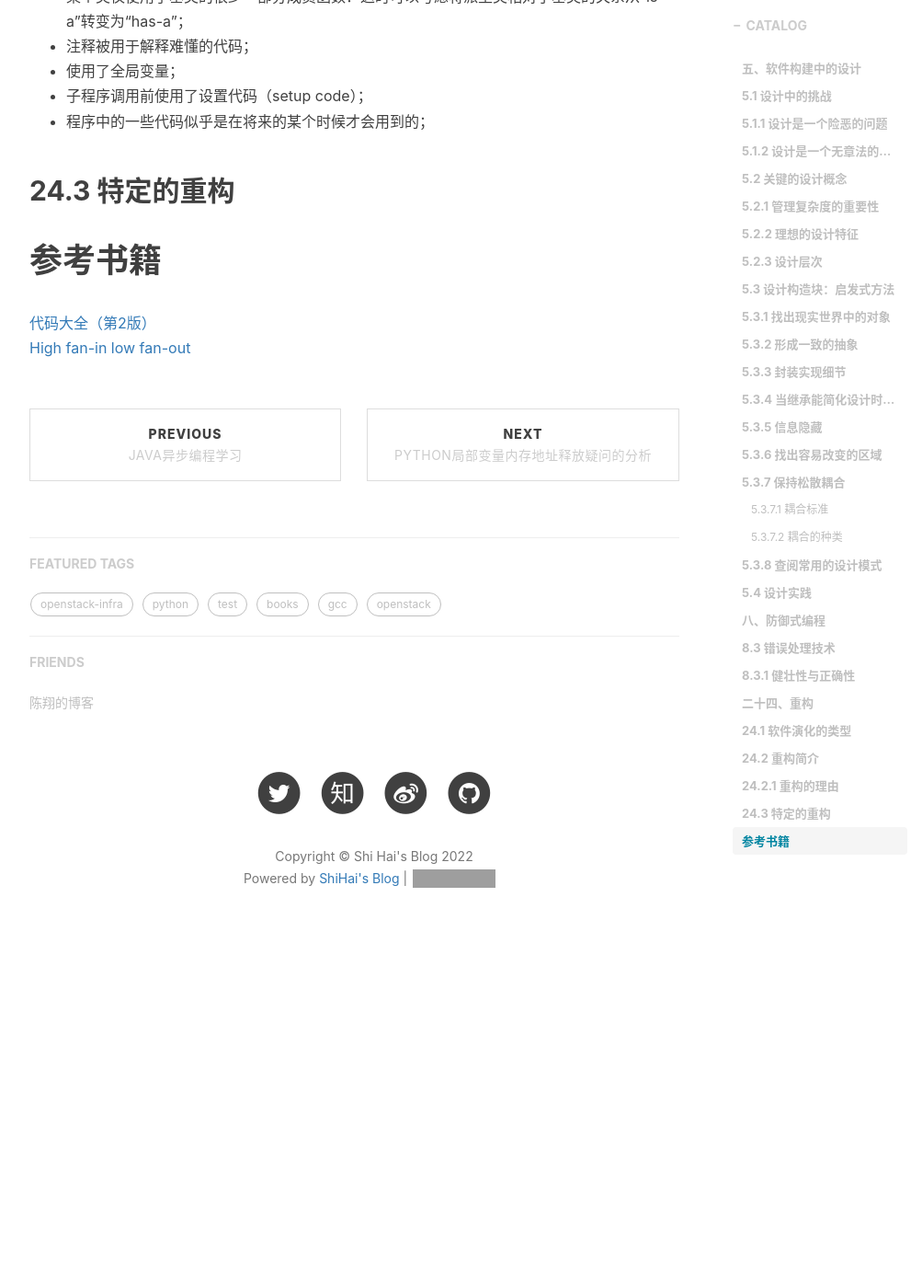
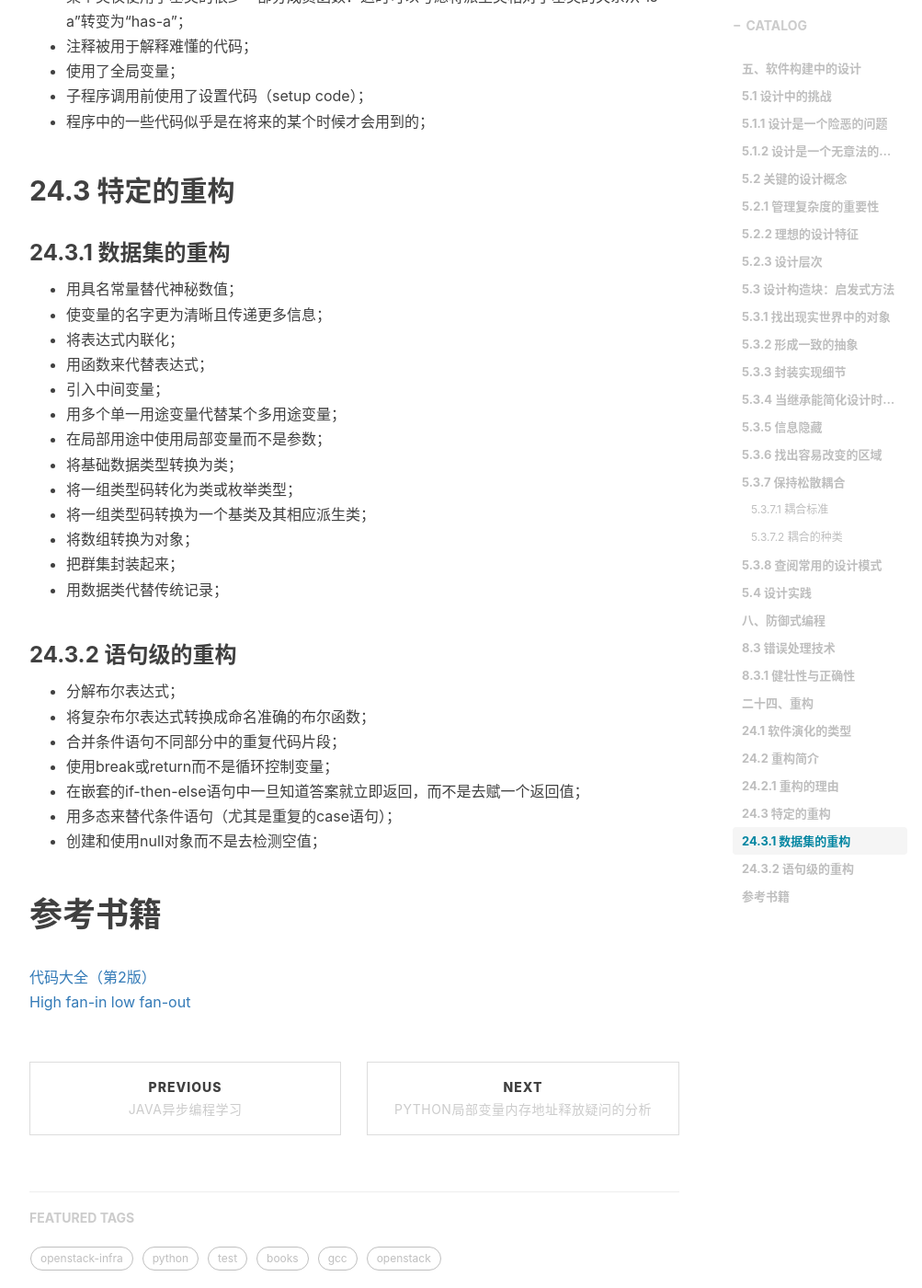
Before and after one commit to shihai1991/shihai1991.github.io, a Jekyll site: the page built from _posts/2022-05-28-代码大全2.md, in a window 1280 px wide and 1400 px high, scrolled down 5918 px. Shown: the whole window at 92% size, without its empty margins (233-1236 px from the left). Built offline with Jekyll 4.4.1, drawn with Linux system fonts in a browser that asks for light colours; nearby versions of some CDN libraries; comment, search, counter and statistics services are not loaded; before the commit the page ends 6977 px from its top, so only the background shows below that; grey boxes are pictures that could not be loaded.

Commit message:
Update 2022-05-28-代码大全2.md

```diff
--- a/_posts/2022-05-28-代码大全2.md
+++ b/_posts/2022-05-28-代码大全2.md
@@ -146,6 +146,29 @@ time: '2022.06.01 15:52:00'
 
 ## 24.3 特定的重构
 
+### 24.3.1 数据集的重构
+- 用具名常量替代神秘数值；
+- 使变量的名字更为清晰且传递更多信息；
+- 将表达式内联化；
+- 用函数来代替表达式；
+- 引入中间变量；
+- 用多个单一用途变量代替某个多用途变量；
+- 在局部用途中使用局部变量而不是参数；
+- 将基础数据类型转换为类；
+- 将一组类型码转化为类或枚举类型；
+- 将一组类型码转换为一个基类及其相应派生类；
+- 将数组转换为对象；
+- 把群集封装起来；
+- 用数据类代替传统记录；
+
+### 24.3.2 语句级的重构
+- 分解布尔表达式；
+- 将复杂布尔表达式转换成命名准确的布尔函数；
+- 合并条件语句不同部分中的重复代码片段；
+- 使用break或return而不是循环控制变量；
+- 在嵌套的if-then-else语句中一旦知道答案就立即返回，而不是去赋一个返回值；
+- 用多态来替代条件语句（尤其是重复的case语句）；
+- 创建和使用null对象而不是去检测空值；
 
 # 参考书籍
 [代码大全（第2版）](https://book.douban.com/subject/1477390/)
```
